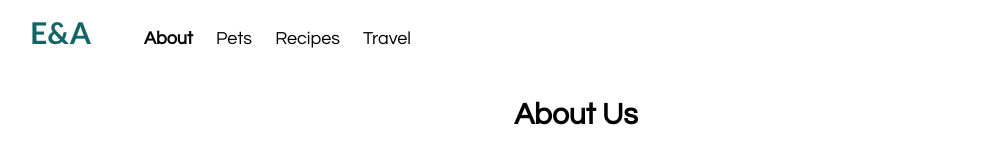
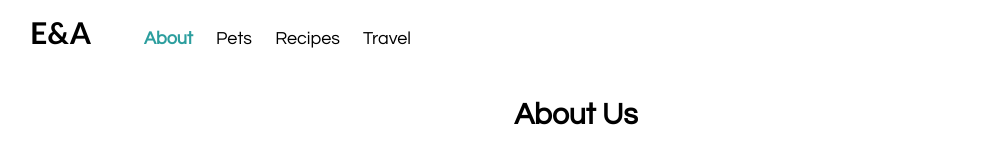
Before and after one commit to anhdao99/ccp_mobile_w24, a plain HTML site: page index.html in a window 1280 px wide. Shown: the top 160 px of the page, without its empty margins (64-1067 px from the left). Drawn offline with Linux system fonts and the light colour scheme.

Commit message:
Add files via upload

```diff
--- a/css/style.css
+++ b/css/style.css
@@ -34,6 +34,7 @@ nav ul li:hover{
 
 .active{
     font-weight: bold;
+    color: #2c9e9e;
 }
 
 .logo{
@@ -42,7 +43,6 @@ nav ul li:hover{
     font-family: "Futura", "Trebuchet MS", Arial, sans-serif;
     padding-right: 30px;
     margin-left: 20px;
-    color: #146666;
 }
 
 .logo:hover{
```
